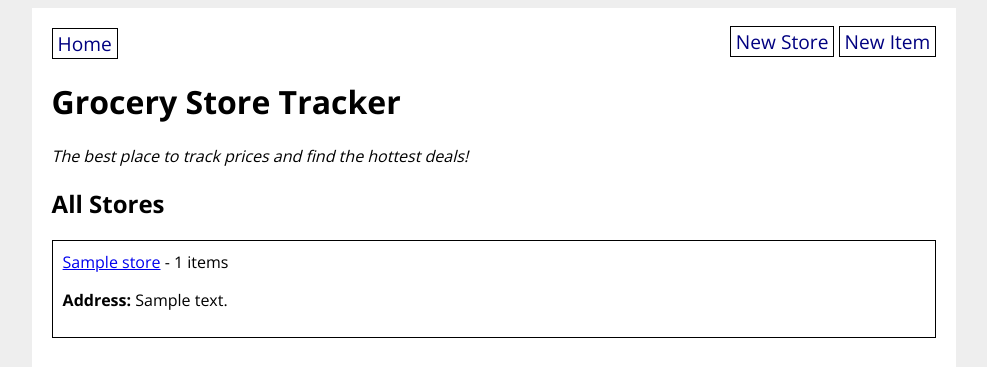
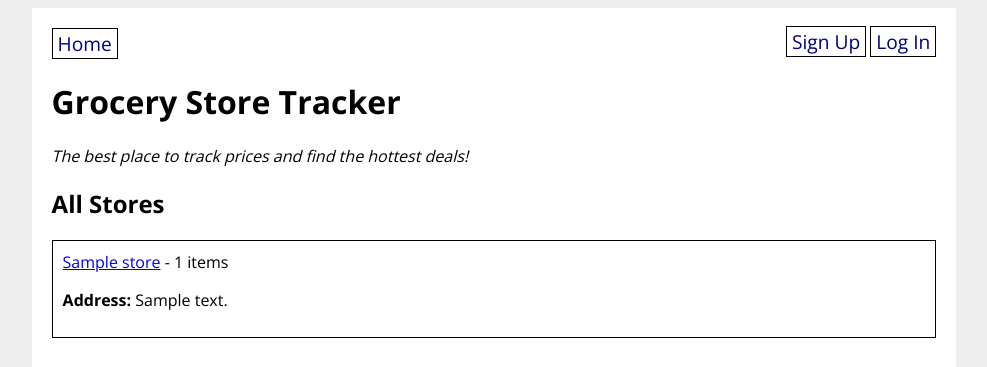
Before and after one commit to laurelmclean/ACS-1220-Grocery-Store, a Flask app: page / in a window 1280 px wide. Shown: the top 367 px of the page, without its empty margins (146-1133 px from the left). Run offline with Flask 2, Linux system fonts and the light colour scheme; tables that the repository leaves empty hold one stand-in row (values such as "Sample post").

Commit message:
added buttons for login and signup

```diff
--- a/grocery_app/templates/base.html
+++ b/grocery_app/templates/base.html
@@ -14,8 +14,19 @@
             <nav>
                 <a href="/">Home</a>
                 <div>
+                    <!-- Only show these links if the current user is
+                                        authenticated (logged in)! -->
+                    {% if current_user.is_authenticated %}
                     <a href="/new_store">New Store</a>
                     <a href="/new_item">New Item</a>
+                    <a href="/logout">Log Out</a>
+
+                    <!-- Only show these links if the current user is NOT
+                                        authenticated (logged in)! -->
+                    {% else %}
+                    <a href="/signup">Sign Up</a>
+                    <a href="/login">Log In</a>
+                    {% endif %}
                 </div>
             </nav>
             {% block content %}{% endblock %}
```
